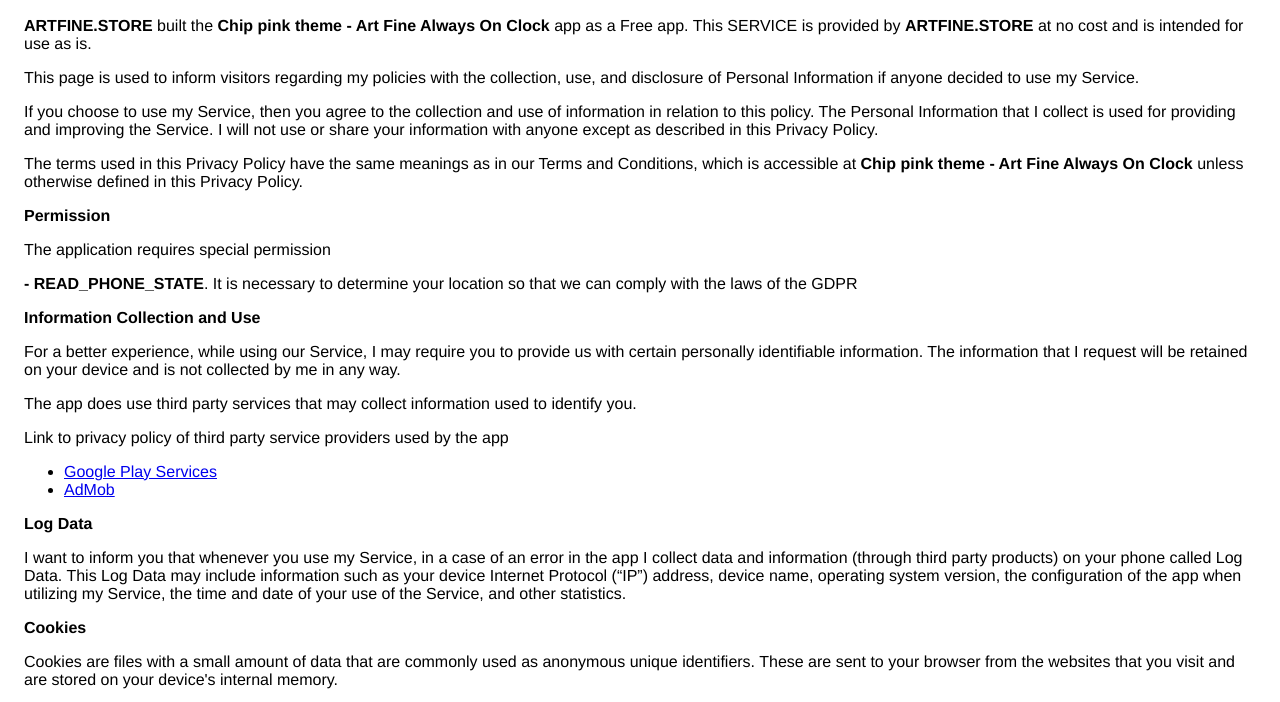
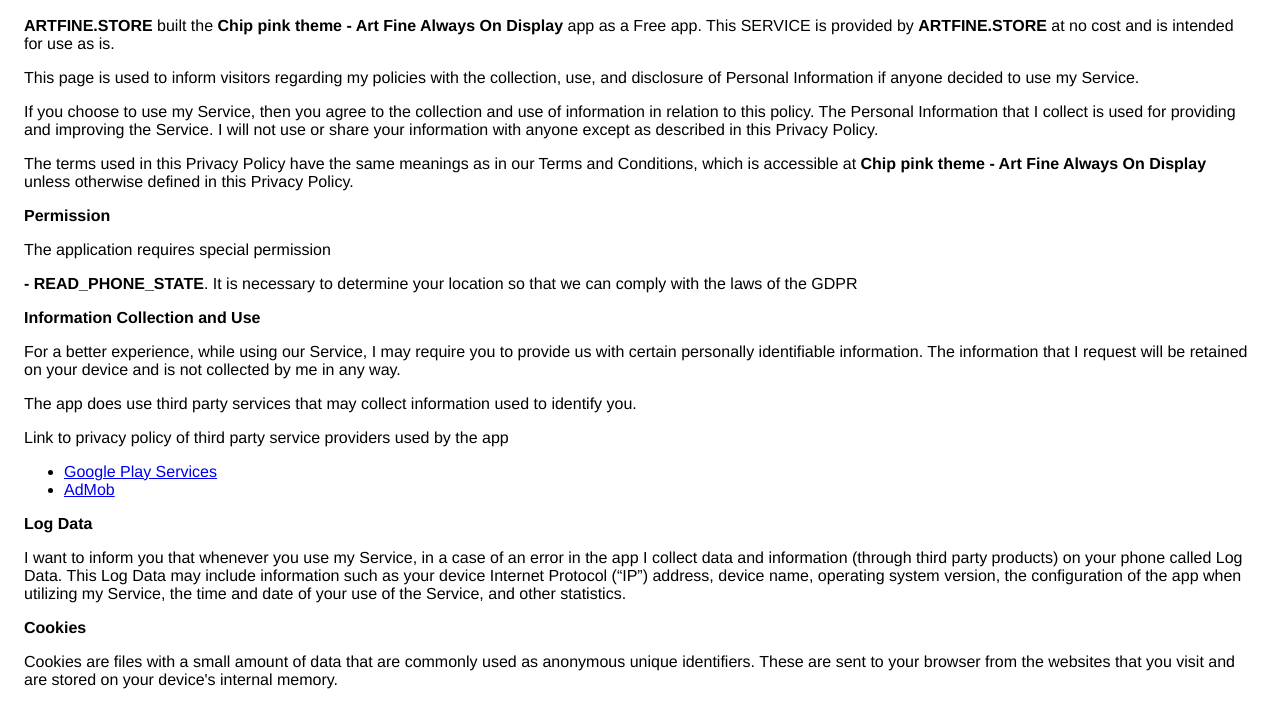
Before and after one commit to artfine/chip_pink_theme_clock.github.io, a plain HTML site: page index.html in a window 1280 px wide. Shown: the part 75-777 px from the top of the page. Drawn offline with Linux system fonts and the light colour scheme.

Commit message:
Update index.html

```diff
--- a/index.html
+++ b/index.html
@@ -1,4 +1,4 @@
-<!DOCTYPE html><html> <head> <meta charset="utf-8"> <meta name="viewport" content="width=device-width"> <title>Privacy Policy</title> <style>body{font-family: "Helvetica Neue", Helvetica, Arial, sans-serif; padding:1em;}</style></head> <body><h2>Privacy Policy</h2> <p> <b>ARTFINE.STORE</b> built the <b>Chip pink theme - Art Fine Always On Clock</b> app as a Free app. This SERVICE is provided by <b>ARTFINE.STORE</b> at no cost and is intended for use as is.
+<!DOCTYPE html><html> <head> <meta charset="utf-8"> <meta name="viewport" content="width=device-width"> <title>Privacy Policy</title> <style>body{font-family: "Helvetica Neue", Helvetica, Arial, sans-serif; padding:1em;}</style></head> <body><h2>Privacy Policy</h2> <p> <b>ARTFINE.STORE</b> built the <b>Chip pink theme - Art Fine Always On Display</b> app as a Free app. This SERVICE is provided by <b>ARTFINE.STORE</b> at no cost and is intended for use as is.
                   </p> <p>This page is used to inform visitors regarding my policies with the collection, use, and
                     disclosure of Personal Information if anyone decided to use my Service.
                   </p> <p>If you choose to use my Service, then you agree to the collection and use of information in relation
@@ -6,7 +6,7 @@
                     Service. I will not use or share your information with anyone except as described
                     in this Privacy Policy.
                   </p> <p>The terms used in this Privacy Policy have the same meanings as in our Terms and Conditions, which is accessible
-                    at <b>Chip pink theme - Art Fine Always On Clock</b> unless otherwise defined in this Privacy Policy.
+                    at <b>Chip pink theme - Art Fine Always On Display</b> unless otherwise defined in this Privacy Policy.
                   <p>
                   <strong>Permission</strong>
                   </p>
```
